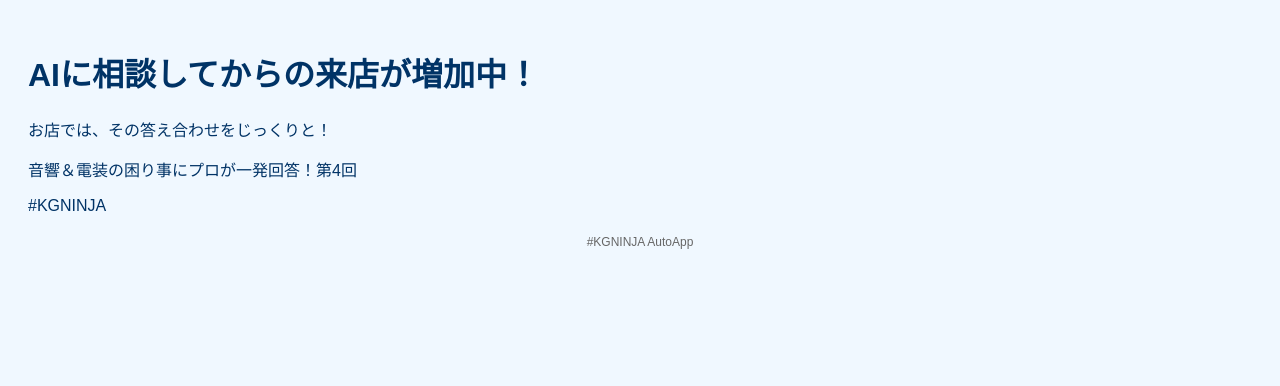
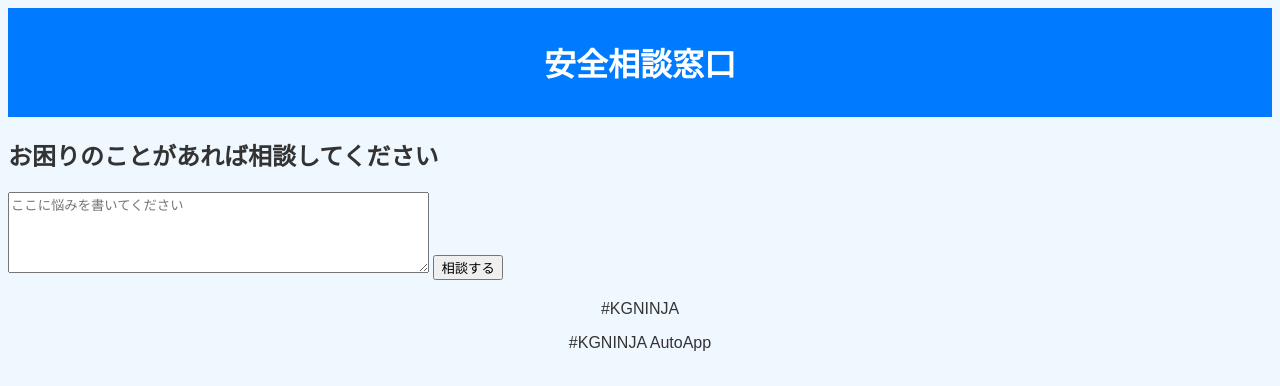
Before and after one commit to KG-NINJA/Komaru-bot, a plain HTML site: page index.html in a window 1280 px wide. Drawn offline with Linux system fonts and the light colour scheme.

Commit message:
deploy: 43337b9cff09668aa8ff8f7c9d5b4275a866d437

```diff
--- a/index.html
+++ b/index.html
@@ -3,27 +3,33 @@
 <head>
     <meta charset="UTF-8">
     <meta name="viewport" content="width=device-width, initial-scale=1.0">
-    <title>相談アプリ</title>
+    <title>相談窓口</title>
     <style>
-        body {
-            background-color: #f0f8ff;
-            color: #003366;
-            font-family: sans-serif;
-            padding: 20px;
-        }
-        footer {
-            margin-top: 20px;
-            font-size: 12px;
-            color: #666;
-            text-align: center;
-        }
+        body { font-family: Arial, sans-serif; background-color: #f0f8ff; color: #333; }
+        header { background-color: #007BFF; color: white; padding: 10px; text-align: center; }
+        footer { text-align: center; margin-top: 20px; }
     </style>
 </head>
 <body>
-    <h1>AIに相談してからの来店が増加中！</h1>
-    <p>お店では、その答え合わせをじっくりと！</p>
-    <p>音響＆電装の困り事にプロが一発回答！第4回</p>
-    <p>#KGNINJA</p>
-    <footer>#KGNINJA AutoApp</footer>
+    <header>
+        <h1>安全相談窓口</h1>
+    </header>
+    <main>
+        <h2>お困りのことがあれば相談してください</h2>
+        <textarea id="issueInput" placeholder="ここに悩みを書いてください" rows="5" cols="50"></textarea>
+        <button id="submitBtn">相談する</button>
+        <p id="responseMessage"></p>
+    </main>
+    <footer>
+        <p>#KGNINJA</p>
+        <p>#KGNINJA AutoApp</p>
+    </footer>
+    <script>
+        document.getElementById(submitBtn).addEventListener(click, function() {
+            const issue = document.getElementById(issueInput).value;
+            const response = あなたの悩みは:  + issue +  です。専門家に相談します。;
+            document.getElementById(responseMessage).innerText = response;
+        });
+    </script>
 </body>
 </html>
```
Also changed, not shown: 1 other file.
